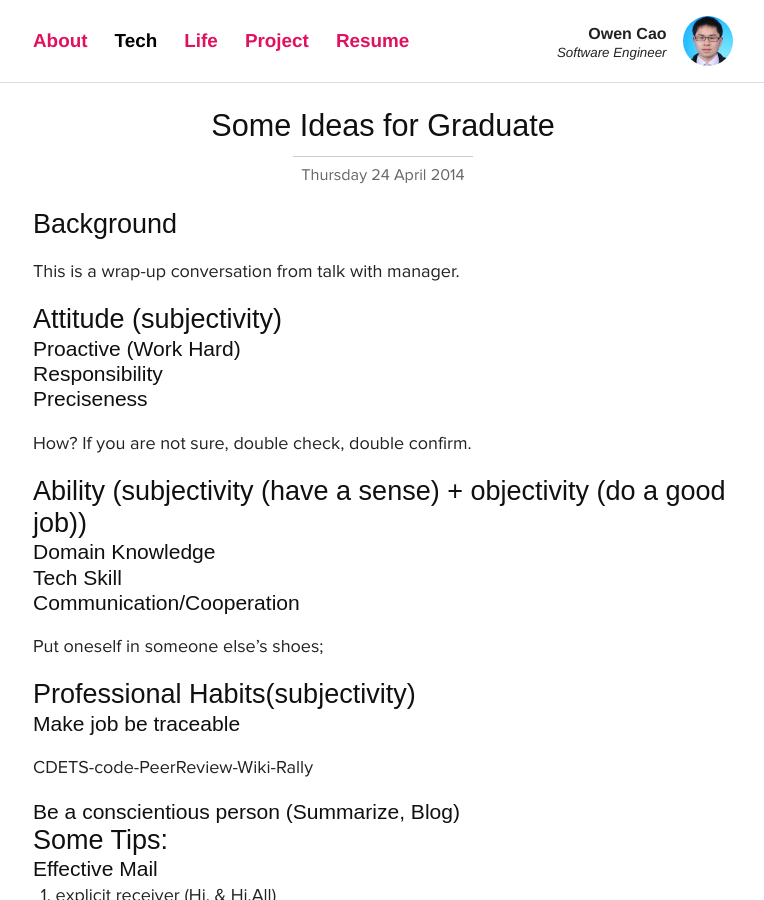
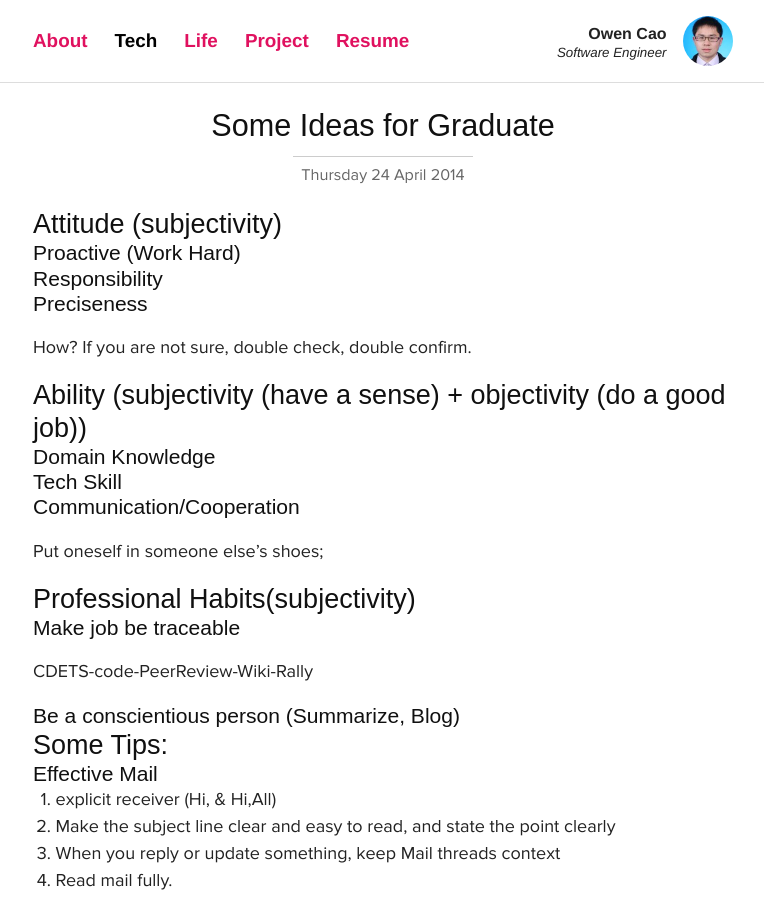
Before and after one commit to cynosure7/cynosure7.github.io, a Jekyll site: the page built from _posts/2014-04-24-Tech-Some-Ideas-for-Graduate.md, in a window 1280 px wide and 900 px high. Shown: the whole window, without its empty margins (257-1021 px from the left). Built offline with Jekyll 4.4.1, drawn with Linux system fonts in a browser that asks for light colours; some web fonts are replaced; Markdown is read by kramdown in place of the engine named in the settings; comment, search, counter and statistics services are not loaded.

Commit message:
update post

```diff
--- a/_posts/2014-04-24-Tech-Some-Ideas-for-Graduate.md
+++ b/_posts/2014-04-24-Tech-Some-Ideas-for-Graduate.md
@@ -5,8 +5,6 @@ title: Some Ideas for Graduate
 category: tech
 tags: graduate tips
 ---
-##Background
-This is a wrap-up conversation from talk with manager.
 ##Attitude (subjectivity)
 ###Proactive (Work Hard)
 
```
Also changed, not shown: draft/2014-04-21-Tech-Talk-With-Manager.md (renamed from _posts/2014-04-21-Tech-Talk-With-Manager.md).
